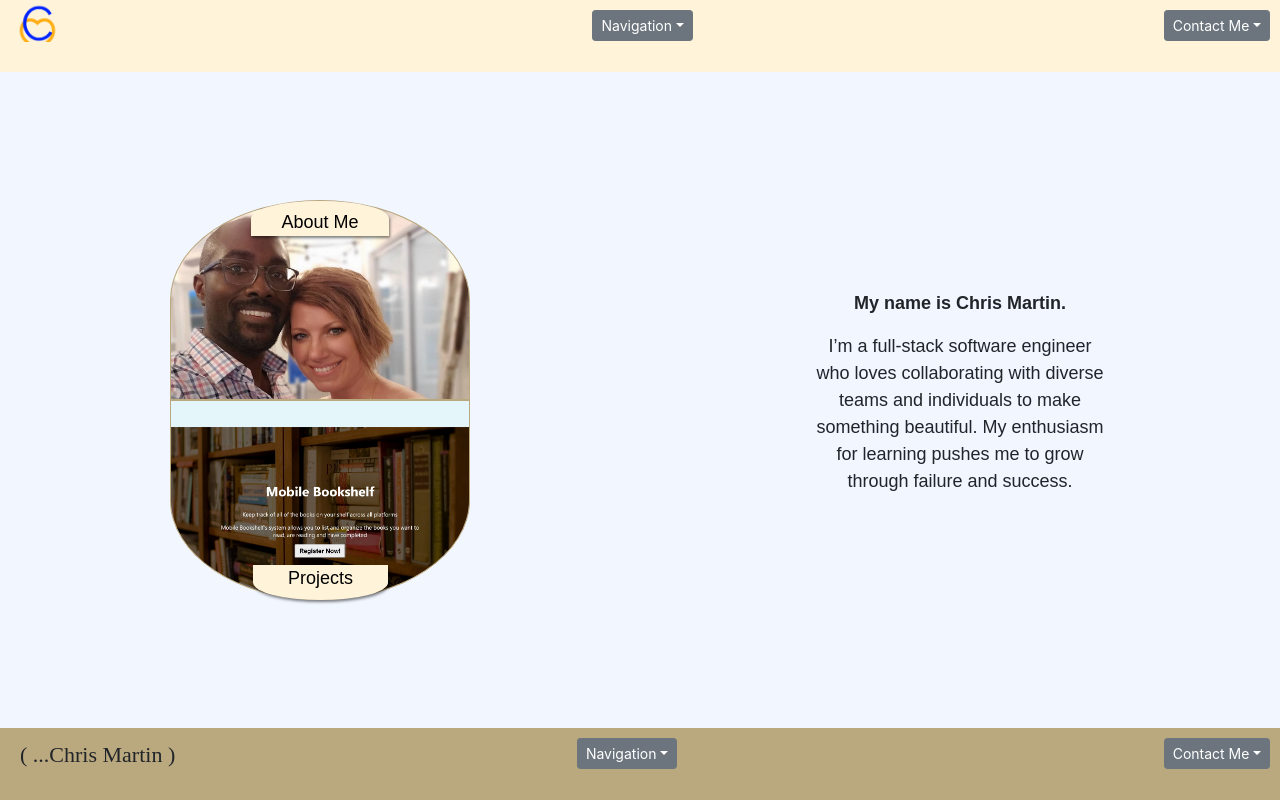
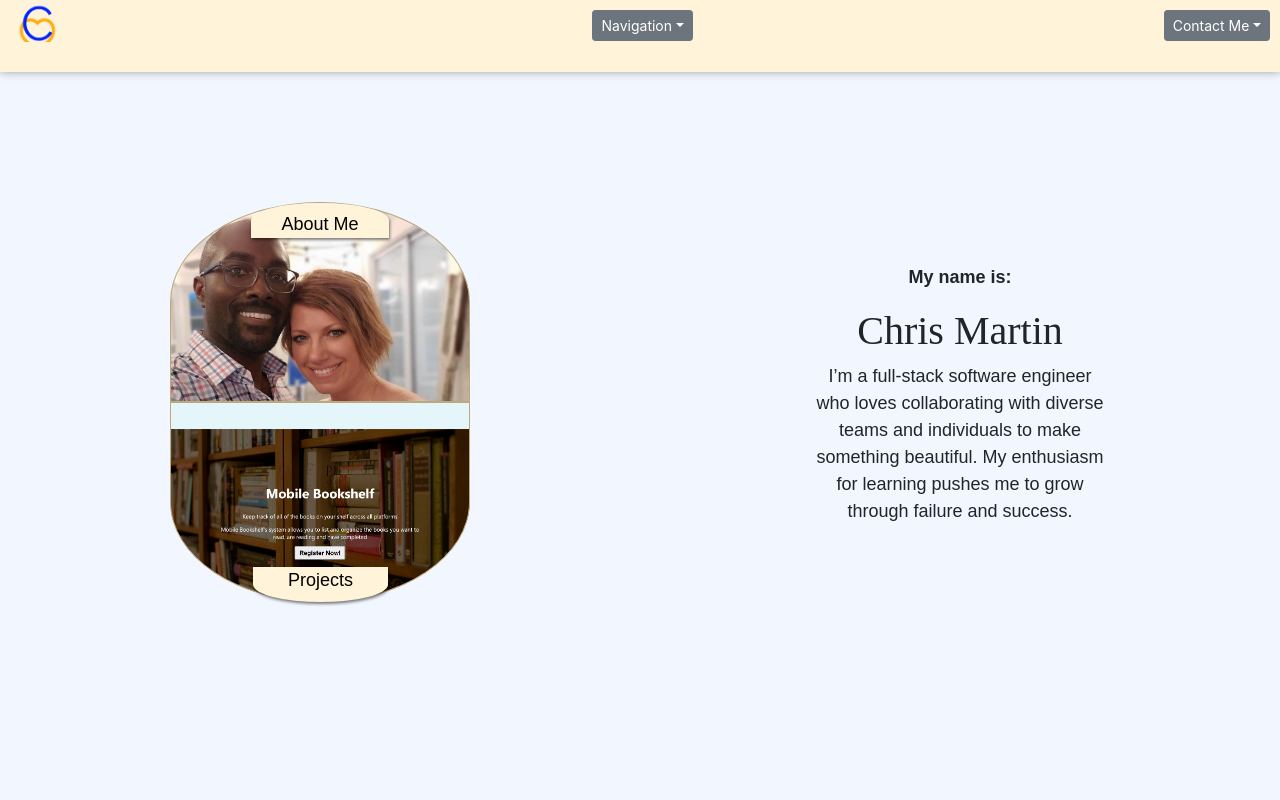
Before and after one commit to bizunit34/react-portfolio, a React (Create React App) app: page / in a window 1280 px wide. Built offline with nearby package versions, Linux system fonts and the light colour scheme.

Commit message:
made changes to the landing and projects page and header based off recommendations

```diff
--- a/package.json
+++ b/package.json
@@ -4,6 +4,7 @@
   "private": true,
   "dependencies": {
     "bootstrap": "^4.3.1",
+    "normalize.css": "^8.0.1",
     "react": "^16.9.0",
     "react-bootstrap": "^1.0.0-beta.14",
     "react-dom": "^16.9.0",
--- a/src/App.css
+++ b/src/App.css
@@ -1,17 +1,16 @@
+
 .page-header {
+  position: -webkit-sticky; /* Safari */
+  position: sticky;
+  top: 0;
   display: flex;
   flex-direction: row;
   justify-content: space-between;
   background-color: #FFF3D9;
   height: 9vh;
-}
-
-.page-footer {
-  display: flex;
-  flex-direction: row;
-  justify-content: space-between;
-  background-color: #BAA87F;
-  height: 9vh;
+  z-index: 10;
+  box-shadow: 0px -2px 10px rgba(34,34,34,0.6);
+  margin-bottom: 10px;
 }
 
 @media only screen and (min-width: 400px) {
--- a/src/App.js
+++ b/src/App.js
@@ -4,7 +4,6 @@ import LandingPage from './LandingPage/LandingPage';
 import ProjectPage from './ProjectPage/ProjectPage';
 import AboutMePage from './AboutMePage/AboutMePage';
 import Header from './Header/Header';
-import Footer from './Footer/Footer';
 import './App.css';
 
 class App extends React.Component {
@@ -30,9 +29,6 @@ class App extends React.Component {
             />
           </Switch>
         </main>
-        <footer className='page-footer'>
-          <Footer />
-        </footer>
       </div>
     );
   }
--- a/src/LandingPage/LandingPage.js
+++ b/src/LandingPage/LandingPage.js
@@ -23,9 +23,10 @@ function LandingPage() {
           </Link>
         </div>
         <div className='home-text'>
-          <p>
-            <b>My name is Chris Martin.</b>
-          </p>
+          <p><b>My name is:</b></p>
+          <h1>
+            Chris Martin
+          </h1>
           <p> I’m a full-stack software engineer who loves collaborating with diverse
             teams and individuals to make something beautiful. My enthusiasm for
             learning pushes me to grow through failure and success.
--- a/src/ProjectPage/ProjectPage.js
+++ b/src/ProjectPage/ProjectPage.js
@@ -9,7 +9,9 @@ function ProjectPage() {
             <h2>Projects</h2>
             <div className="project-cards">
                 <div class="card card-styling" style={{width: 18 + 'rem'}}>
-                    <img class="card-img-top" src={require("../images/sprout-app.png")} alt="A browser screenshot of the Sprout App" />
+                    <a href="https://sprout-app.now.sh/" rel="noopener noreferrer" target="_blank">
+                        <img class="card-img-top" src={require("../images/sprout-app.png")} alt="A browser screenshot of the Sprout App" />
+                    </a>
                     <h5 class="card-title">Sprout</h5>
                     <div class="card-body">
                         <h6 class="card-text">Sprout is a formative assessment tool used to help
@@ -31,7 +33,9 @@ function ProjectPage() {
                     <a href="https://github.com/thinkful-ei-emu/ZOMGPOW-Client" rel="noopener noreferrer" class="btn btn-primary" target="_blank">Repo</a>
                 </div>
                 <div className="card card-styling" style={{width: 18 + 'rem'}}>
-                    <img className="card-img-top" src={require("../images/dashboard.png")} alt="A browser screenshot of the Spaced Repetition App" />
+                    <a href="https://spaced-repetition-cr.now.sh/" rel="noopener noreferrer" target="_blank">
+                        <img className="card-img-top" src={require("../images/dashboard.png")} alt="A browser screenshot of the Spaced Repetition App" />
+                    </a>
                     <h5 className="card-title">Spaced Repetition</h5>
                     <div className="card-body">
                         <h6 className="card-text">Lets the user create spaced repetition flash card
@@ -53,7 +57,9 @@ function ProjectPage() {
                     <a href="https://github.com/thinkful-ei-emu/spaced-repetition-client-CP3" className="btn btn-primary" rel="noopener noreferrer" target="_blank">Repo</a>
                 </div>
                 <div className="card card-styling" style={{width: 18 + 'rem'}}>
-                    <img className="card-img-top" src={require("../images/MB_Landing.jpg")} alt="A browser screenshot of the Bookmark storing applicaiton" />
+                    <a href="https://chris-mobile-bookshelf-app.now.sh" rel="noopener noreferrer" target="_blank">
+                        <img className="card-img-top" src={require("../images/MB_Landing.jpg")} alt="A browser screenshot of the Bookmark storing applicaiton" />
+                    </a>
                     <h5 className="card-title">Mobile Bookshelf</h5>
                     <div className="card-body">
                         <h6 className="card-text">Mobile Bookshelf  allows users to compile information on all
@@ -74,7 +80,9 @@ function ProjectPage() {
                     <a href="https://github.com/thinkful-ei-emu/chris-capstone1-client" className="btn btn-primary" rel="noopener noreferrer" target="_blank">Repo</a>
                 </div>
                 <div className="card card-styling" style={{width: 18 + 'rem'}}>
-                    <img className="card-img-top" src={require("../images/BookmarkApp.jpg")} alt="A browser screenshot of the Bookmark storing applicaiton" />
+                    <a href="https://thinkful-ei-emu.github.io/Bookmark-App-Chris-M/" rel="noopener noreferrer" target="_blank">
+                        <img className="card-img-top" src={require("../images/BookmarkApp.jpg")} alt="A browser screenshot of the Bookmark storing applicaiton" />
+                    </a>
                     <h5 className="card-title">Bookmark App</h5>
                     <div className="card-body">
                         <p className="card-text">A simple bookmark saving app that tests API
@@ -89,7 +97,7 @@ function ProjectPage() {
                                 <img className="logo" id="JavaScript" alt="JavaScript" src={require("../images/javascript-logo.png")} />
                             </li>
                             <li className="list-group-item">
-                                <img className="logo" id="Nodejs" alt="Nodejs" src="images/nodejs-logo.png" />
+                                <img className="logo" id="Nodejs" alt="Nodejs" src={require("../images/nodejs-logo.png")} />
                             </li>
                         </ul>
                     </div>
--- a/src/index.js
+++ b/src/index.js
@@ -1,5 +1,6 @@
 import React from 'react';
 import ReactDOM from 'react-dom';
+import 'normalize.css';
 import './index.css';
 import App from './App';
 import { BrowserRouter } from 'react-router-dom';
```
Also changed, not shown: 1 other file (tests, documents, lock files or other folders).
